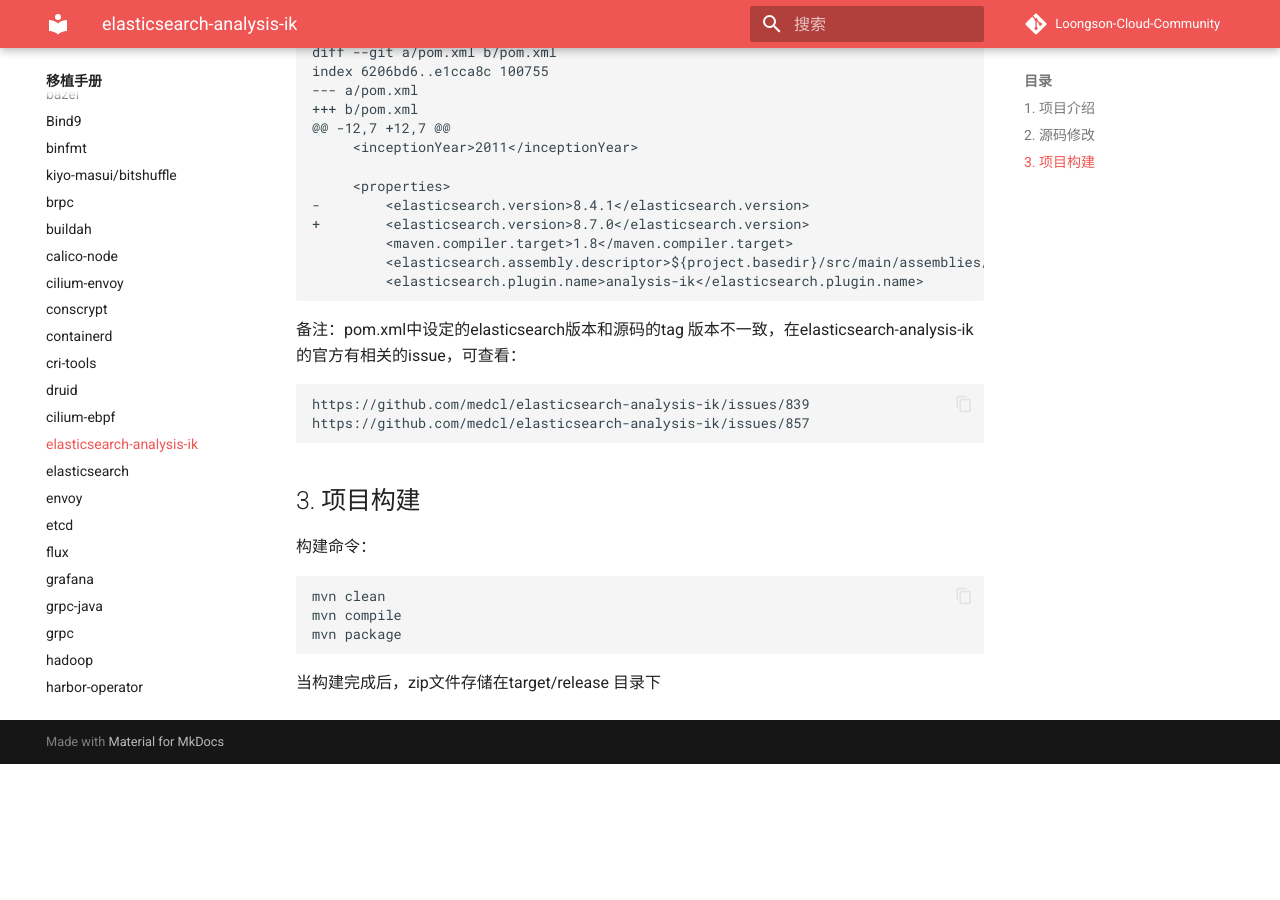
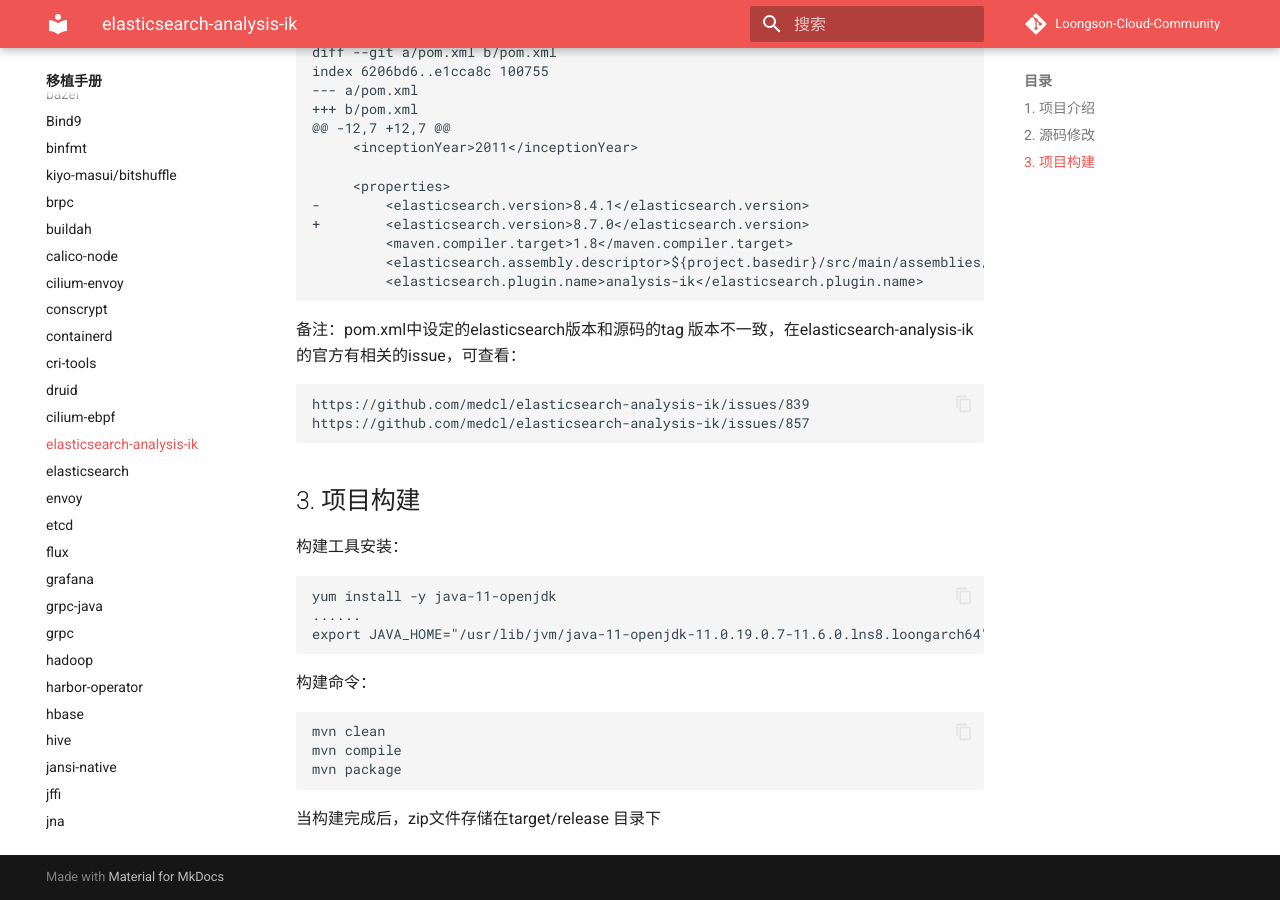
Before and after one commit to Loongson-Cloud-Community/Loongson-Cloud-Community, an MkDocs documentation site: the page built from docs/移植手册/elasticsearch-analysis-ik.md, in a window 1280 px wide and 900 px high, scrolled down 551 px. Built offline with MkDocs 1.6.1 and Material for MkDocs 9.7.7, drawn with Linux system fonts in a browser that asks for light colours; comment, search, counter and statistics services are not loaded; before the commit the page ends 1315 px from its top, so only the background shows below that.

Commit message:
Update elasticsearch-analysis-ik.md

````diff
--- a/docs/移植手册/elasticsearch-analysis-ik.md
+++ b/docs/移植手册/elasticsearch-analysis-ik.md
@@ -31,6 +31,12 @@
 ```
 
 ## 3. 项目构建
+构建工具安装：
+```
+yum install -y java-11-openjdk
+......
+export JAVA_HOME="/usr/lib/jvm/java-11-openjdk-11.0.19.0.7-11.6.0.lns8.loongarch64"
+```
 构建命令：
 ```
 mvn clean
````
